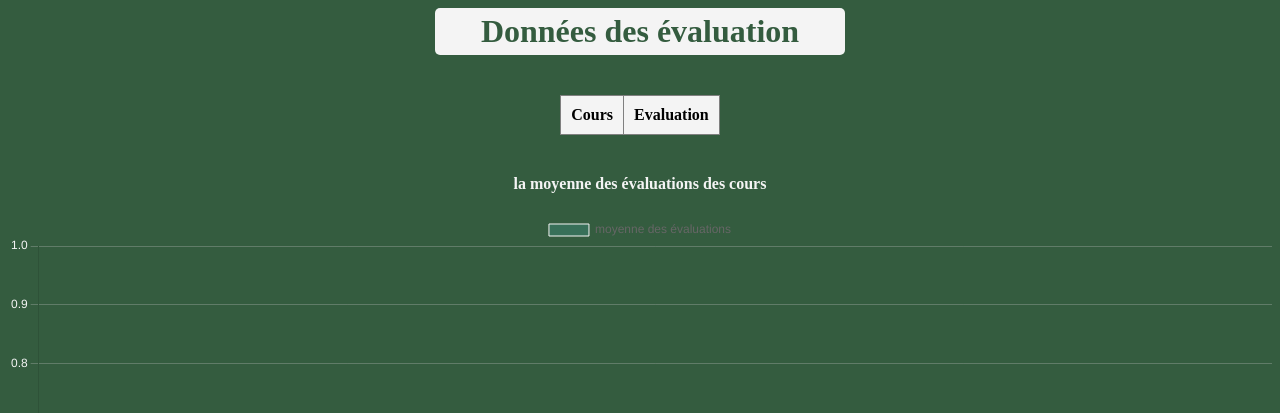
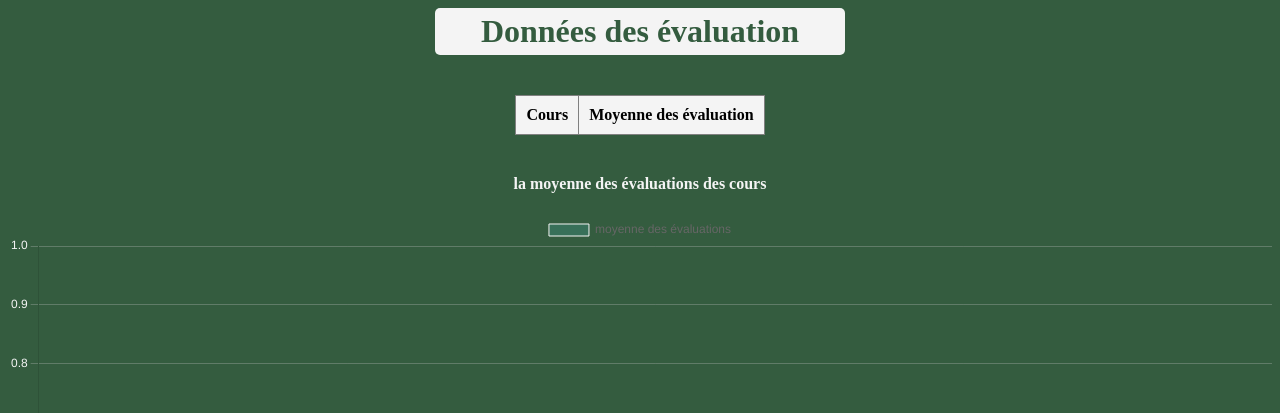
Before and after one commit to medmoude/cours_feedback, a Flask app: page /visualisation in a window 1280 px wide. Shown: the top 413 px of the page. Run offline with Flask 3, Linux system fonts and the light colour scheme; data comes from the database, SQL or seed files in the repository; data that the repository does not hold is empty; some libraries are stand-ins or nearby versions.

Commit message:
more small changes

```diff
--- a/templates/visualisation.html
+++ b/templates/visualisation.html
@@ -12,7 +12,7 @@
     <table border="1">
         <tr>
             <th>Cours</th>
-            <th>Evaluation</th>
+            <th>Moyenne des évaluation</th>
         </tr>
         {% for row in evaluation_data %}
         <tr>
```
